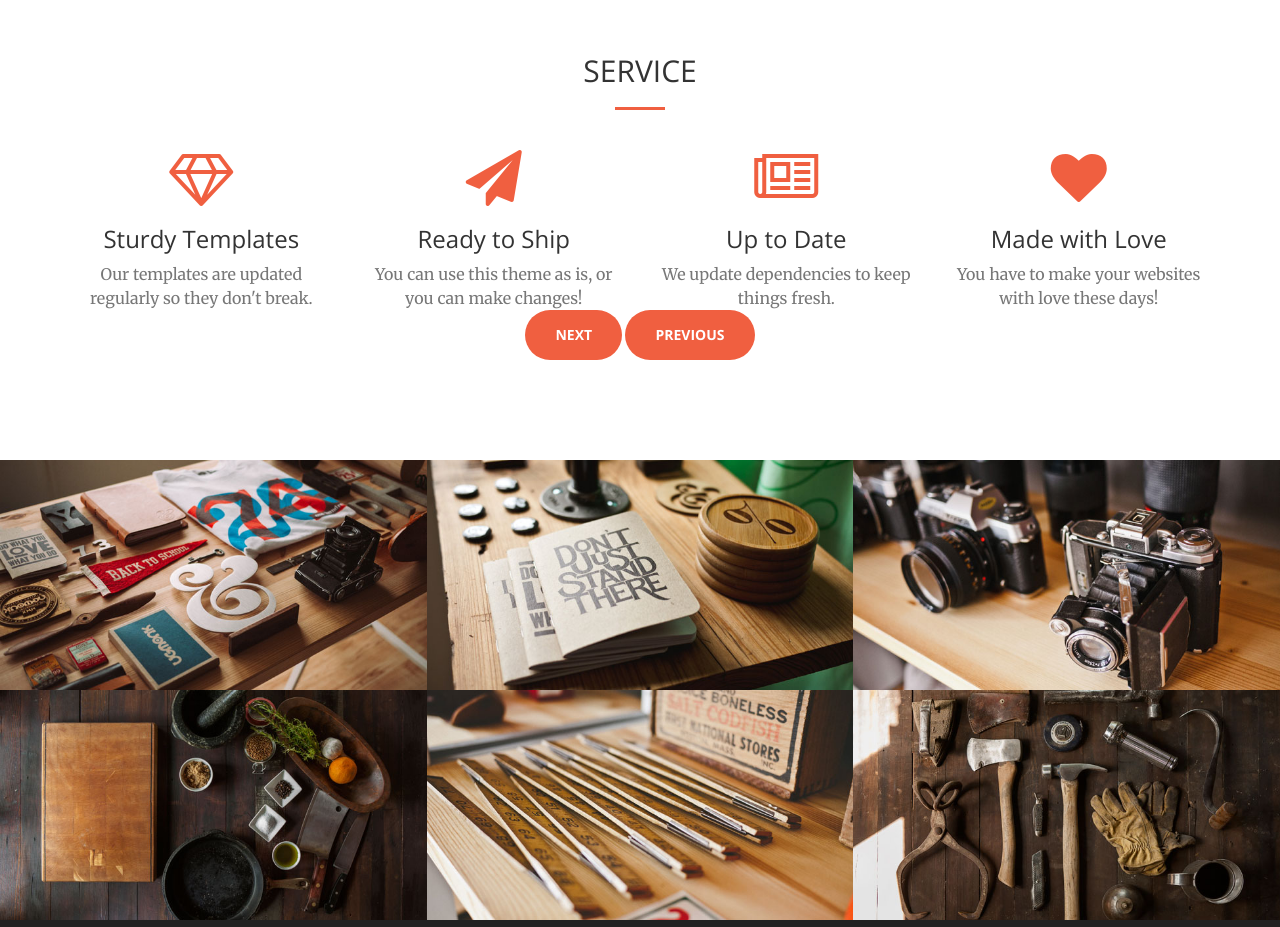
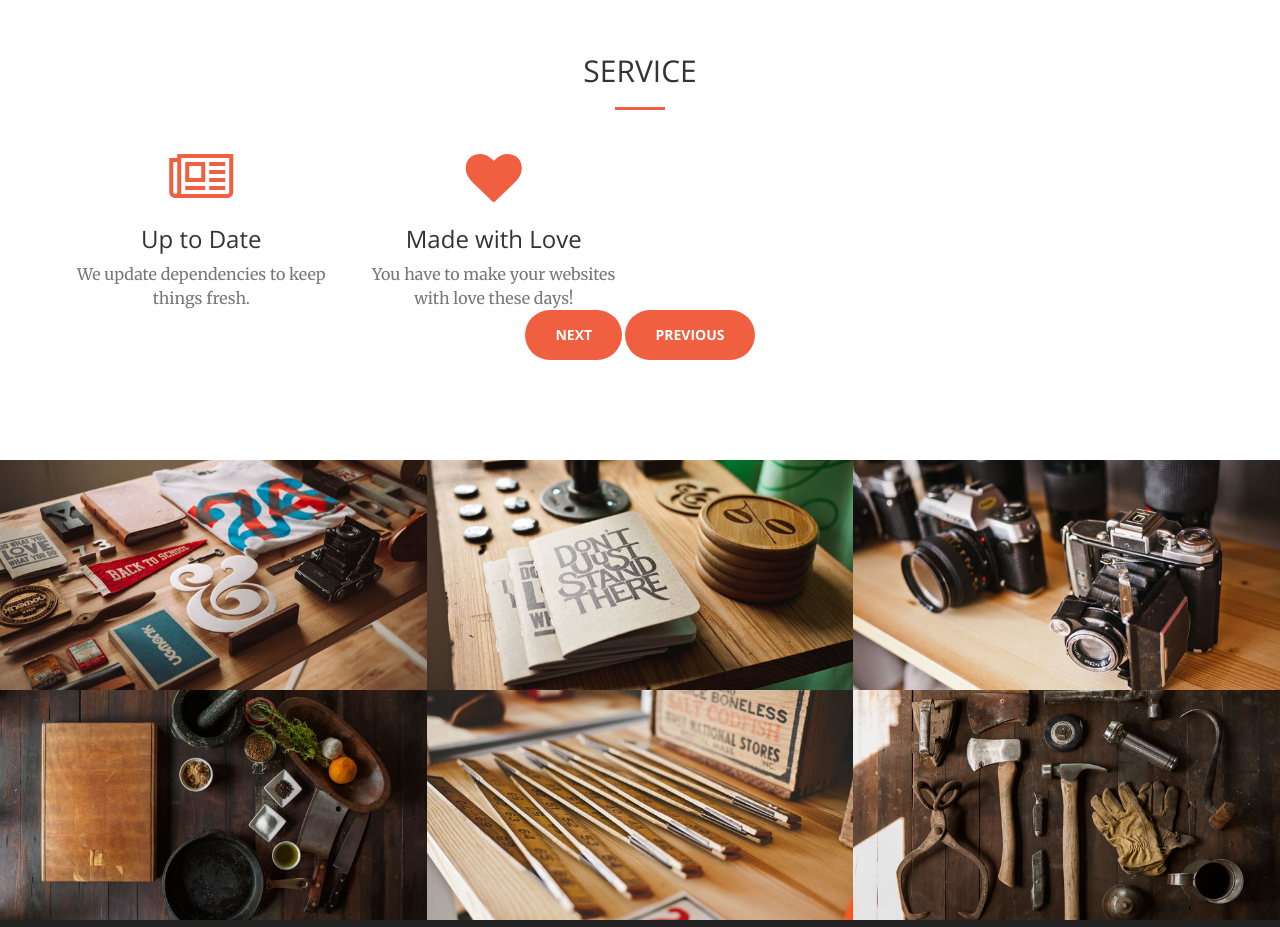
Before and after one commit to wannorsyahida/wannorsyahida.github.io, a website: page index.html in a window 1280 px wide. Shown: the part 1240-2167 px from the top of the page. Drawn offline with nearby package versions, Linux system fonts and the light colour scheme.

Commit message:
Update index.html

```diff
--- a/index.html
+++ b/index.html
@@ -113,21 +113,7 @@ Antique World</p>
         </div>
         <div class="container">
             <div class="row">
-                <div class="col-lg-3 col-md-6 text-center">
-                    <div class="service-box">
-                        <i class="fa fa-4x fa-diamond text-primary sr-icons"></i>
-                        <h3>Sturdy Templates</h3>
-                        <p class="text-muted">Our templates are updated regularly so they don't break.</p>
-                    </div>
-                </div>
-                <div class="col-lg-3 col-md-6 text-center">
-                    <div class="service-box">
-                        <i class="fa fa-4x fa-paper-plane text-primary sr-icons"></i>
-                        <h3>Ready to Ship</h3>
-                        <p class="text-muted">You can use this theme as is, or you can make changes!</p>
 
-                    </div>
-                </div>
                 <div class="col-lg-3 col-md-6 text-center">
                     <div class="service-box">
                         <i class="fa fa-4x fa-newspaper-o text-primary sr-icons"></i>
```
